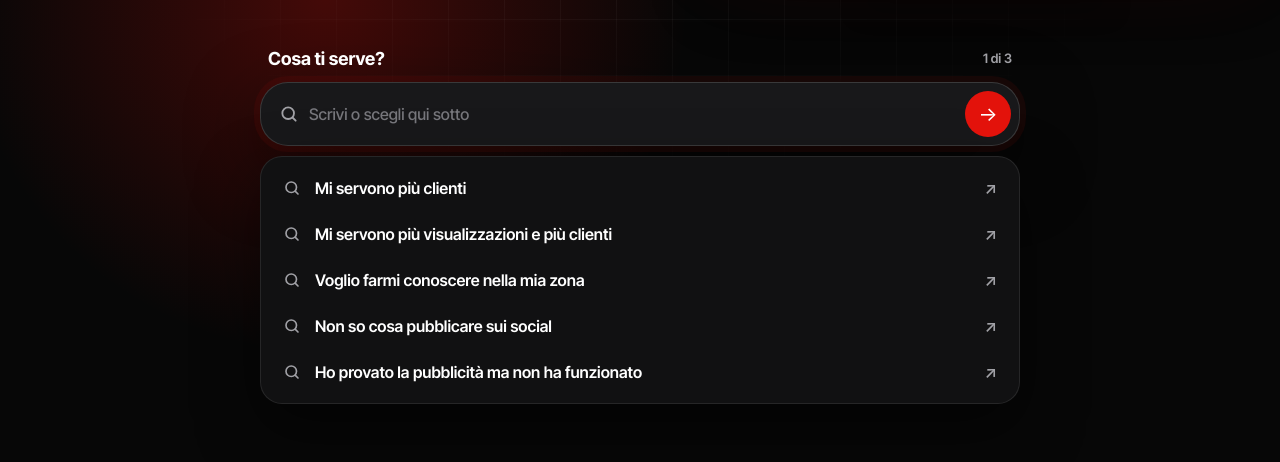
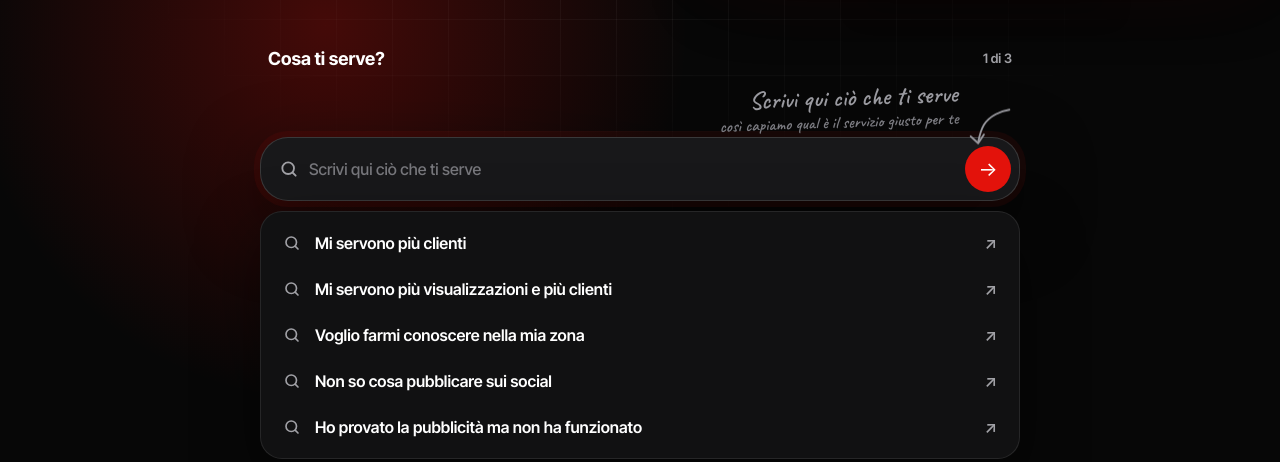
Before and after one commit to viralclub-agency/viral-club-landing, a website: page sito/index.html in a window 1280 px wide. Shown: the part 511-973 px from the top of the page. Drawn offline with Linux system fonts and the light colour scheme.

Commit message:
Add files via upload

```diff
--- a/sito/index.html
+++ b/sito/index.html
@@ -11,7 +11,7 @@
 <meta name="claude:viewport-fit-sides" content="cover">
 <link rel="preconnect" href="https://fonts.googleapis.com">
 <link rel="preconnect" href="https://fonts.gstatic.com" crossorigin>
-<link rel="stylesheet" href="https://fonts.googleapis.com/css2?family=Inter+Tight:wght@400;500;600;700&display=swap">
+<link rel="stylesheet" href="https://fonts.googleapis.com/css2?family=Caveat:wght@600&family=Inter+Tight:wght@400;500;600;700&display=swap">
 <style>
 /* Layout: one centered column. Hero = big word + a Google-like search bar with ready-made answers under it (2 questions). Then results wall, two services, one CTA. */
 :root{
@@ -71,6 +71,12 @@ button{font-family:var(--font)}
 
 /* search */
 .sbox{max-width:680px;margin:36px auto 0;text-align:left}
+.hint{display:flex;align-items:flex-end;justify-content:flex-end;gap:4px;margin:4px 6px 4px 0;color:#9a9aa0;pointer-events:none}
+.hint p{margin:0;text-align:right;font:600 25px/1 "Caveat",cursive;transform:rotate(-2deg)}
+.hint small{display:block;margin-top:3px;font:600 17px/1.1 "Caveat",cursive;color:#7c7c82}
+.hint svg{flex:none;width:52px;height:42px;fill:none;stroke:#9a9aa0;stroke-width:3.2;stroke-linecap:round;stroke-linejoin:round;margin-bottom:-14px;animation:hintbob 2.4s ease-in-out infinite}
+@keyframes hintbob{0%,100%{transform:translateY(0)}50%{transform:translateY(4px)}}
+@media (prefers-reduced-motion:reduce){.hint svg{animation:none}}
 .sq{display:flex;align-items:center;justify-content:space-between;gap:12px;padding:0 8px 10px}
 .sq strong{font-size:18px;font-weight:700}
 .sq span{font-size:13px;font-weight:600;color:var(--muted)}
@@ -408,10 +414,14 @@ button{font-family:var(--font)}
 
     <div class="sbox" id="barra">
       <div class="sq"><strong id="sq-text">Cosa ti serve?</strong><span id="sq-step">1 di 3</span></div>
+      <div class="hint" id="hint">
+        <p>Scrivi qui ciò che ti serve<small>così capiamo qual è il servizio giusto per te</small></p>
+        <svg viewBox="0 0 90 70" aria-hidden="true"><path d="M82 6c-14 2-34 10-44 26-6 10-8 20-10 30"/><path d="M15 52l13 12 10-15"/></svg>
+      </div>
       <form class="search" id="search" role="search">
         <svg class="ic" viewBox="0 0 24 24" aria-hidden="true"><circle cx="11" cy="11" r="7"/><path d="M20 20l-3.5-3.5"/></svg>
         <div class="tokens" id="tokens"></div>
-        <input id="q" type="text" maxlength="120" autocomplete="off" aria-label="Cosa ti serve?" placeholder="Scrivi o scegli qui sotto">
+        <input id="q" type="text" maxlength="120" autocomplete="off" aria-label="Cosa ti serve?" placeholder="Scrivi qui ciò che ti serve">
         <button class="go" type="submit" aria-label="Avanti">→</button>
       </form>
       <ul class="sugg" id="sugg"></ul>
@@ -733,13 +743,13 @@ const DOMANDE=[
     risposte.forEach((r,i)=>{const t=el("button","tok");t.type="button";t.title="Cambia risposta";t.append(document.createTextNode(r.t),el("b",null,"✕"));t.onclick=()=>{risposte=risposte.slice(0,i);answer.hidden=true;paint();q.focus();};tokens.append(t);});
     if(step>=DOMANDE.length){
       $("#sq-text").textContent="Ecco le tue risposte";$("#sq-step").textContent="Fatto";
-      q.placeholder="";q.hidden=true;sugg.hidden=true;$(".go").hidden=true;return;
+      q.placeholder="";q.hidden=true;sugg.hidden=true;$(".go").hidden=true;$("#hint").hidden=true;return;
     }
     q.hidden=false;$(".go").hidden=false;
     const d=DOMANDE[step];
     $("#sq-text").textContent=d.q;$("#sq-step").textContent=(step+1)+" di "+DOMANDE.length;
     q.setAttribute("aria-label",d.q);
-    q.placeholder=d.ph||"Scrivi o scegli qui sotto";
+    q.placeholder=d.ph||"Scrivi qui ciò che ti serve";$("#hint").hidden=step>0;
     list();
   }
   function list(){
```
